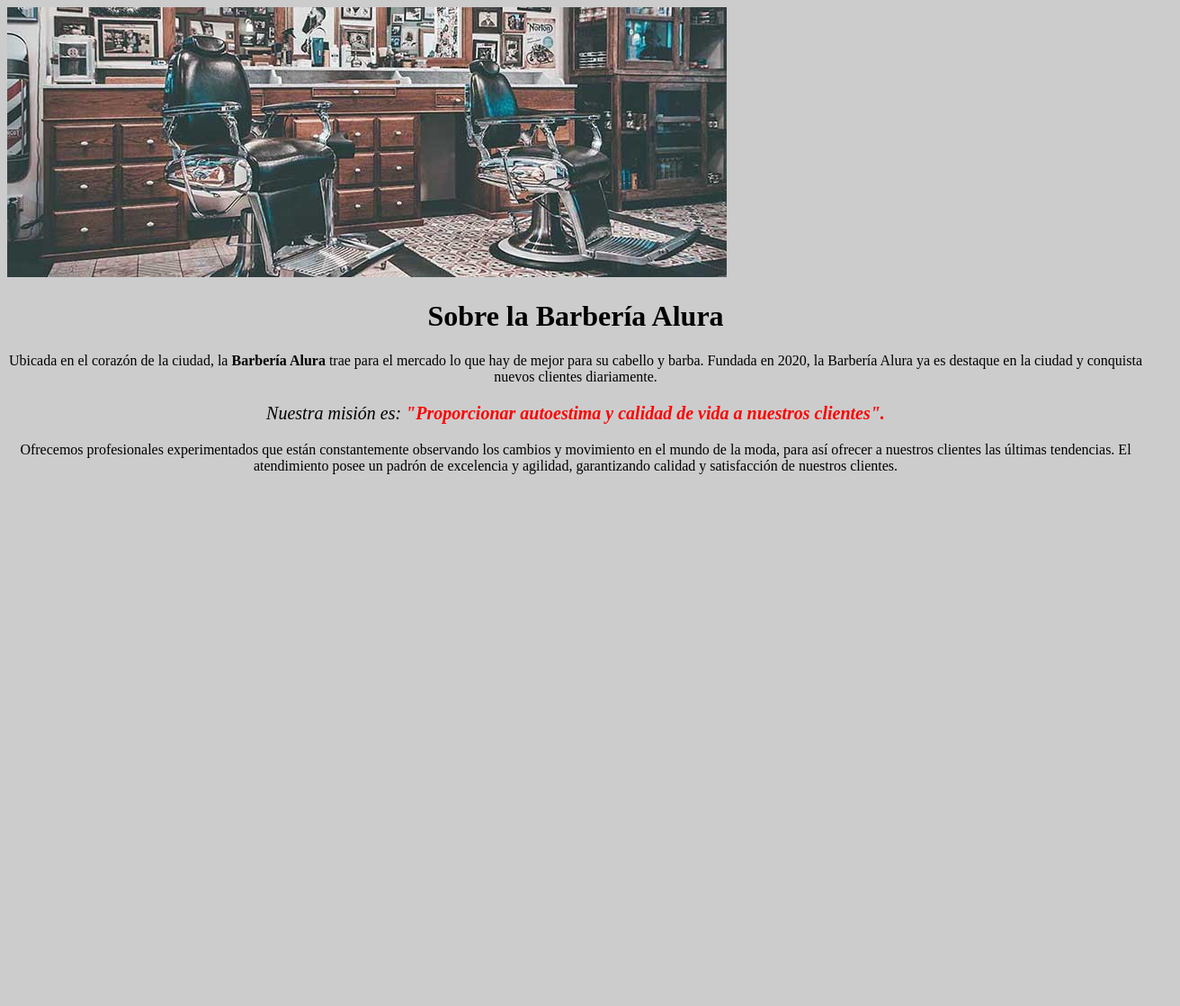
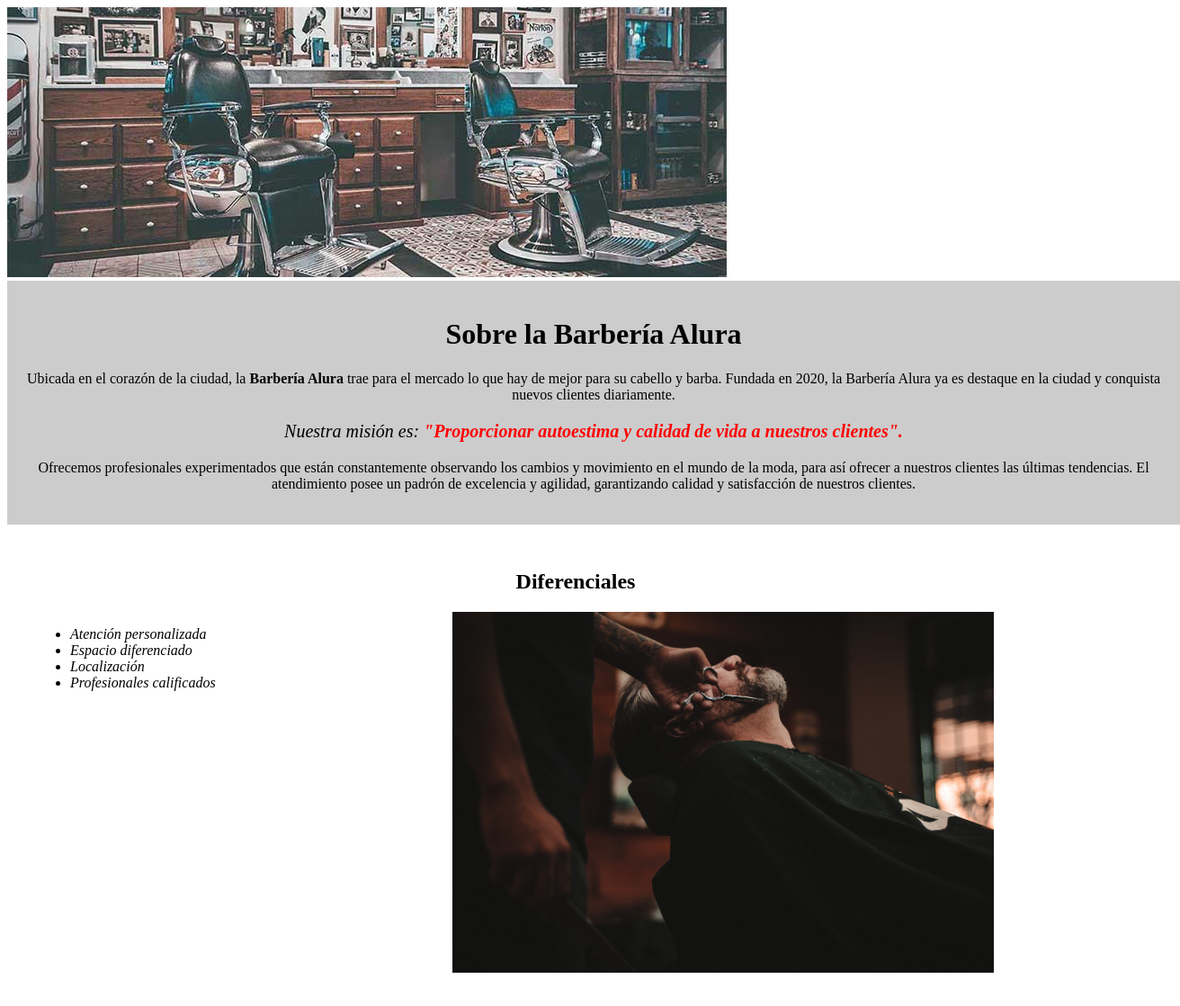
Before and after one commit to selvatico87/practicas_Alura, a plain HTML site: page html_css/index.html in a window 1280 px wide. Shown: the whole page at 90% size, 1312 px wide, since content can reach past the window. Before the commit the page ends 800 px from the top, so only its background shows below. Drawn offline with Linux system fonts and the light colour scheme.

Commit message:
jueves15-12v2

```diff
--- a/html_css/index.html
+++ b/html_css/index.html
@@ -10,14 +10,26 @@
 
   <body>
     <img id="banner" src="banner/banner.jpg" alt="barberia">
-    <h1>Sobre la Barbería Alura</h1>
+    <div class="principal">
 
-    <p >Ubicada en el corazón de la ciudad, la <strong>Barbería Alura</strong>  trae para el mercado lo que hay de mejor para su cabello y barba. Fundada en 2020, la Barbería Alura ya es destaque en la ciudad y conquista nuevos clientes diariamente. </p>
+      <h1>Sobre la Barbería Alura</h1>
 
-    <p id="mision"> <em>Nuestra misión es: <strong>"Proporcionar autoestima y calidad de vida a nuestros clientes".</strong> </em> </p>
+      <p >Ubicada en el corazón de la ciudad, la <strong>Barbería Alura</strong>  trae para el mercado lo que hay de mejor para su cabello y barba. Fundada en 2020, la Barbería Alura ya es destaque en la ciudad y conquista nuevos clientes diariamente. </p>
 
-    <p >Ofrecemos profesionales experimentados que están constantemente observando los cambios y movimiento en el mundo de la moda, para así ofrecer a nuestros clientes las últimas tendencias. El atendimiento posee un padrón de excelencia y agilidad, garantizando calidad y satisfacción de nuestros clientes.
-    </p>
+      <p id="mision"> <em>Nuestra misión es:    <strong>"Proporcionar autoestima y calidad de vida a nuestros clientes".</strong> </em> </p>
+
+      <p >Ofrecemos profesionales experimentados que están constantemente observando los cambios y movimiento en el mundo de la moda, para así ofrecer a nuestros clientes las últimas tendencias. El atendimiento posee un padrón de excelencia y agilidad, garantizando calidad y satisfacción de nuestros clientes.
+      </p>
+    </div>
+    <div class="diferenciales"><h2>Diferenciales</h2>
+      <ul>
+        <li class="items">Atención personalizada</li>
+        <li class="items">Espacio diferenciado</li>
+        <li class="items">Localización</li>
+        <li class="items">Profesionales calificados</li>
+      </ul>
+      <img src="diferenciales/diferenciales.jpg" alt="barbero cortando" class="imagen_diferenciales">
+    </div>
   </body>
 
 </html>
--- a/html_css/style.css
+++ b/html_css/style.css
@@ -1,9 +1,8 @@
 body{
-  background: #ccc;
+  background: #fff;
 }
 h1{
   text-align: center;
-  background: #ccc;
 }
 p{
   text-align: center;
@@ -17,3 +16,27 @@ em strong{/* puedo combinar etiquetas nombrando al padre y al hijo  */
 banner{
   width: 100%;
 }
+.principal{
+  width: 100%;
+  background: #ccc;
+  padding: 20px;
+}
+.diferenciales{
+  background: #fff;
+  padding: 30px;
+}
+h2{
+  text-align: center;
+}
+.items{
+  font-style: italic;
+}
+ul{
+  display: inline-block;
+  vertical-align: top;
+  width: 20%;
+  margin-right: 15%;
+}
+.imagen_diferenciales{
+  width: 50%;
+}
```
Also changed, not shown: html_css/diferenciales/diferenciales.jpg (added).
